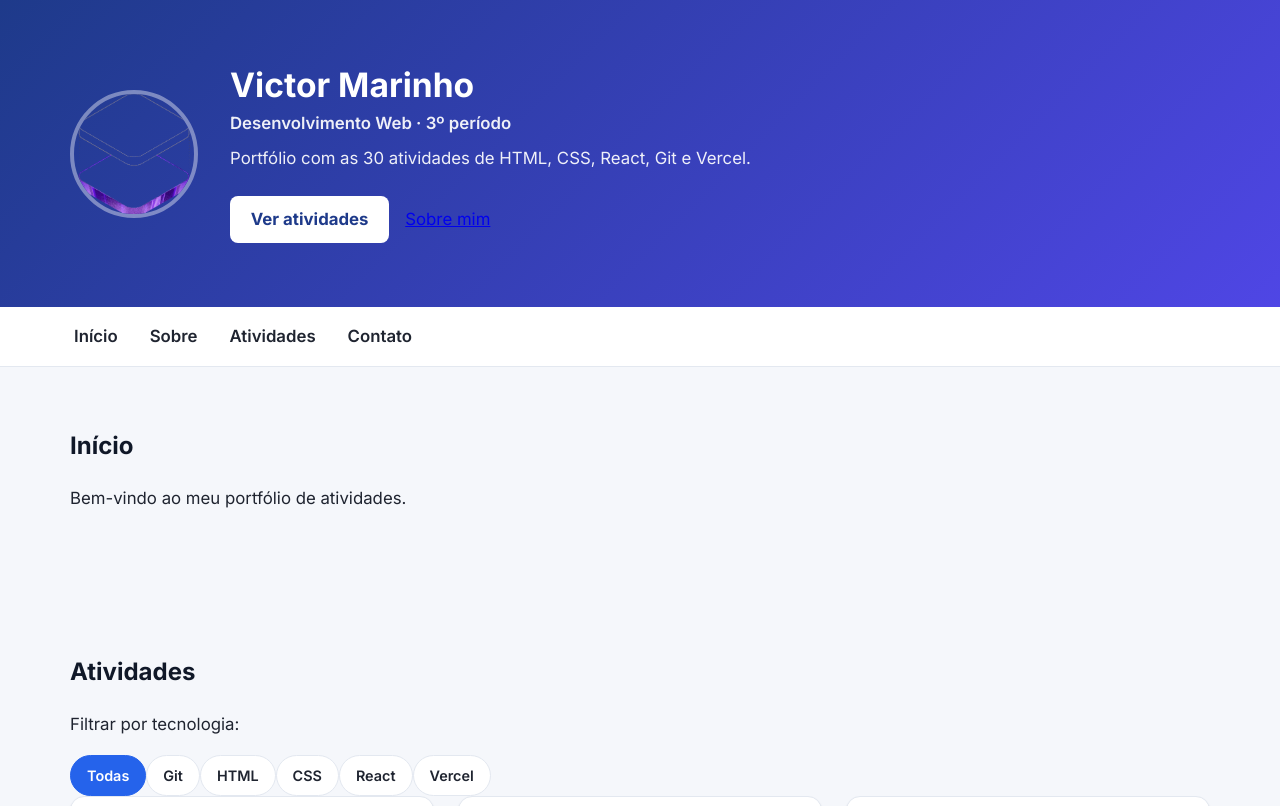
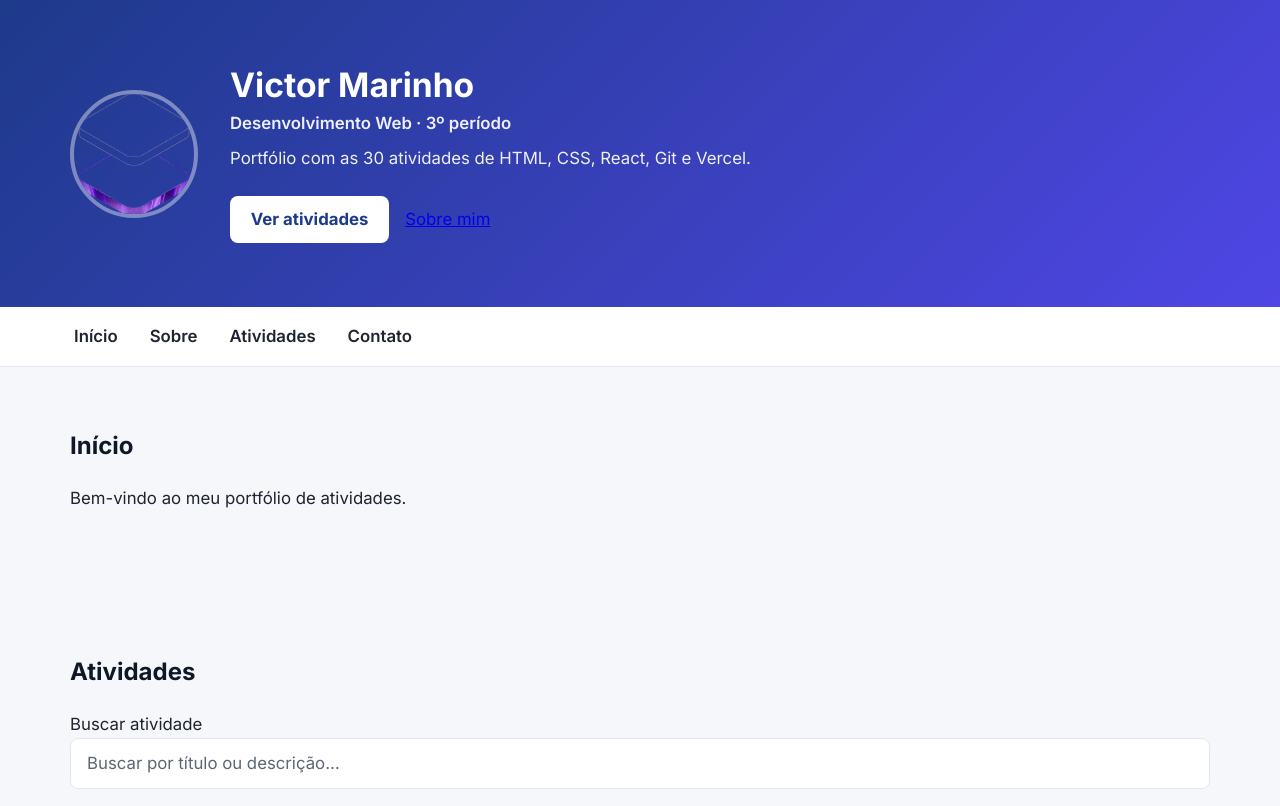
Before and after one commit to Marinho2005/exercicio-faculdade, a React (Vite) app: page / in a window 1280 px wide. Shown: the top 806 px of the page. Built offline with nearby package versions, Linux system fonts and the light colour scheme.

Commit message:
feat: buscar atividades por texto sem mutar o array

```diff
--- a/src/components/SecaoAtividades.tsx
+++ b/src/components/SecaoAtividades.tsx
@@ -7,24 +7,51 @@ type FiltroTecnologia = (typeof tecnologias)[number]
 
 function SecaoAtividades() {
   const [filtro, setFiltro] = useState<FiltroTecnologia>('Todas')
+  const [termo, setTermo] = useState('')
 
-  /* lista derivada: nada no array original foi alterado/mutado */
-  const atividadesFiltradas =
+  /* normalização da busca: compara tudo em caixa baixa, sem tocar no array original */
+  const termoNormalizado = termo.trim().toLowerCase()
+
+  /* lista derivada do filtro de tecnologia; nada foi mutado/alterado no original */
+  const porTecnologia =
     filtro === 'Todas'
       ? atividades
       : atividades.filter((atividade) => atividade.tecnologia === filtro)
+
+  /* lista derivada da busca por texto sobre a lista já filtrada por tecnologia */
+  const atividadesFiltradas =
+    termoNormalizado === ''
+      ? porTecnologia
+      : porTecnologia.filter(
+          (atividade) =>
+            atividade.titulo.toLowerCase().includes(termoNormalizado) ||
+            atividade.descricao.toLowerCase().includes(termoNormalizado),
+        )
 
   return (
     <section id="atividades" aria-labelledby="titulo-atividades">
       <div className="container">
         <h2 id="titulo-atividades">Atividades</h2>
 
-        <p className="filtros-dica">Filtrar por tecnologia:</p>
-        <div className="grupo-filtros" role="group" aria-label="Filtrar por tecnologia">
+        <div className="busca-campo">
+          <label className="busca-rotulo" htmlFor="busca-atividade">
+            Buscar atividade
+          </label>
+          <input
+            id="busca-atividade"
+            className="busca-input"
+            type="search"
+            placeholder="Buscar por título ou descrição…"
+            value={termo}
+            onChange={(evento) => setTermo(evento.target.value)}
+          />
+        </div>
+
+        <div className="filtros" role="group" aria-label="Filtrar por tecnologia">
           {tecnologias.map((tecnologia) => (
             <button
               key={tecnologia}
-              className={`filtro-botao${filtro === tecnologia ? ' filtro-botao-ativo' : ''}`}
+              className="filtro-botao"
               type="button"
               aria-pressed={filtro === tecnologia}
               onClick={() => setFiltro(tecnologia)}
@@ -34,6 +61,11 @@ function SecaoAtividades() {
           ))}
         </div>
 
+        {atividadesFiltradas.length === 0 ? (
+          <p className="busca-vazia" role="status">
+            Nenhuma atividade encontrada para essa busca/filtro.
+          </p>
+        ) : (
           <ul className="lista-cartoes">
             {/* map transforma cada item do array filtrado em um cartão com key estável */}
             {atividadesFiltradas.map((atividade) => (
@@ -49,6 +81,7 @@ function SecaoAtividades() {
               />
             ))}
           </ul>
+        )}
       </div>
     </section>
   )
```
Lines whose indentation alone changed are shown as unchanged.
